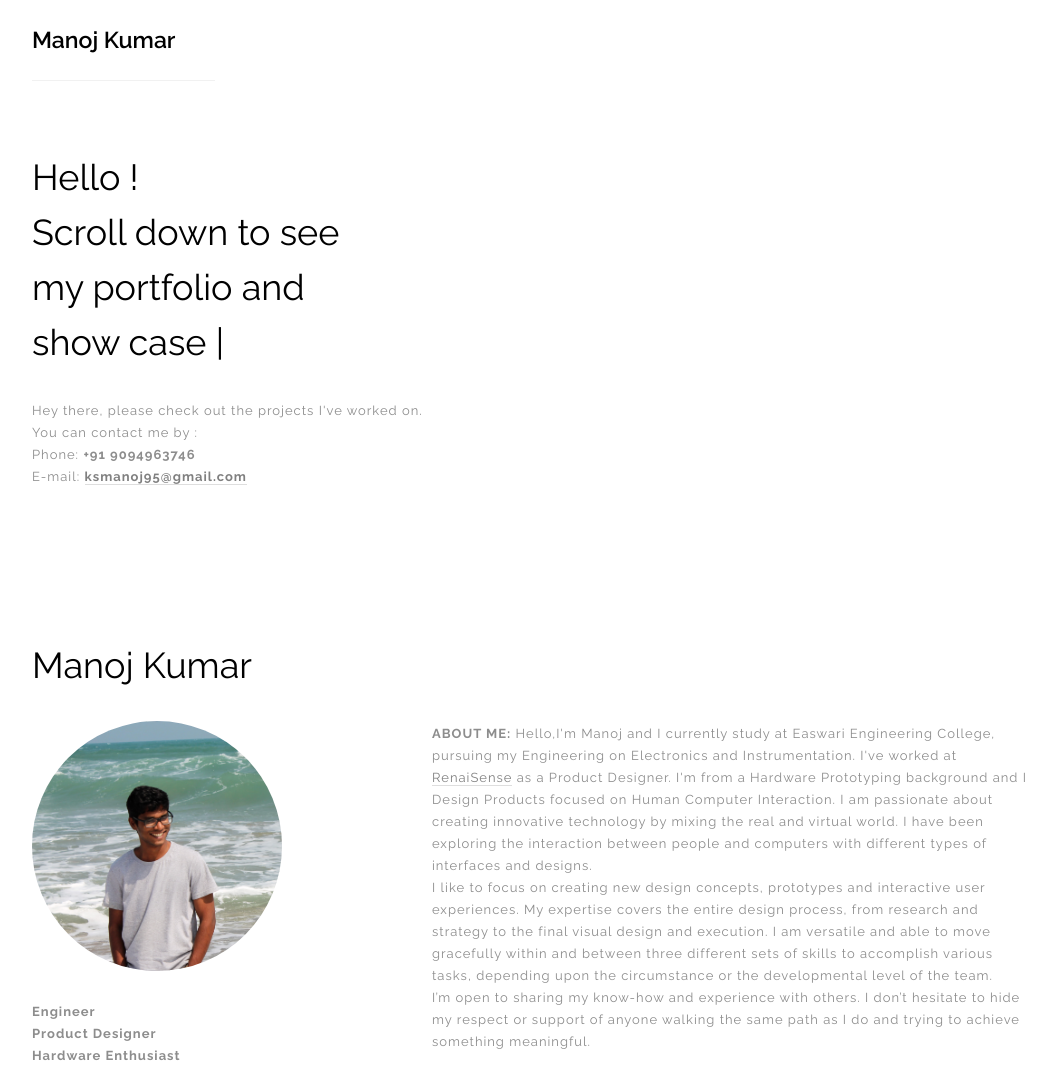
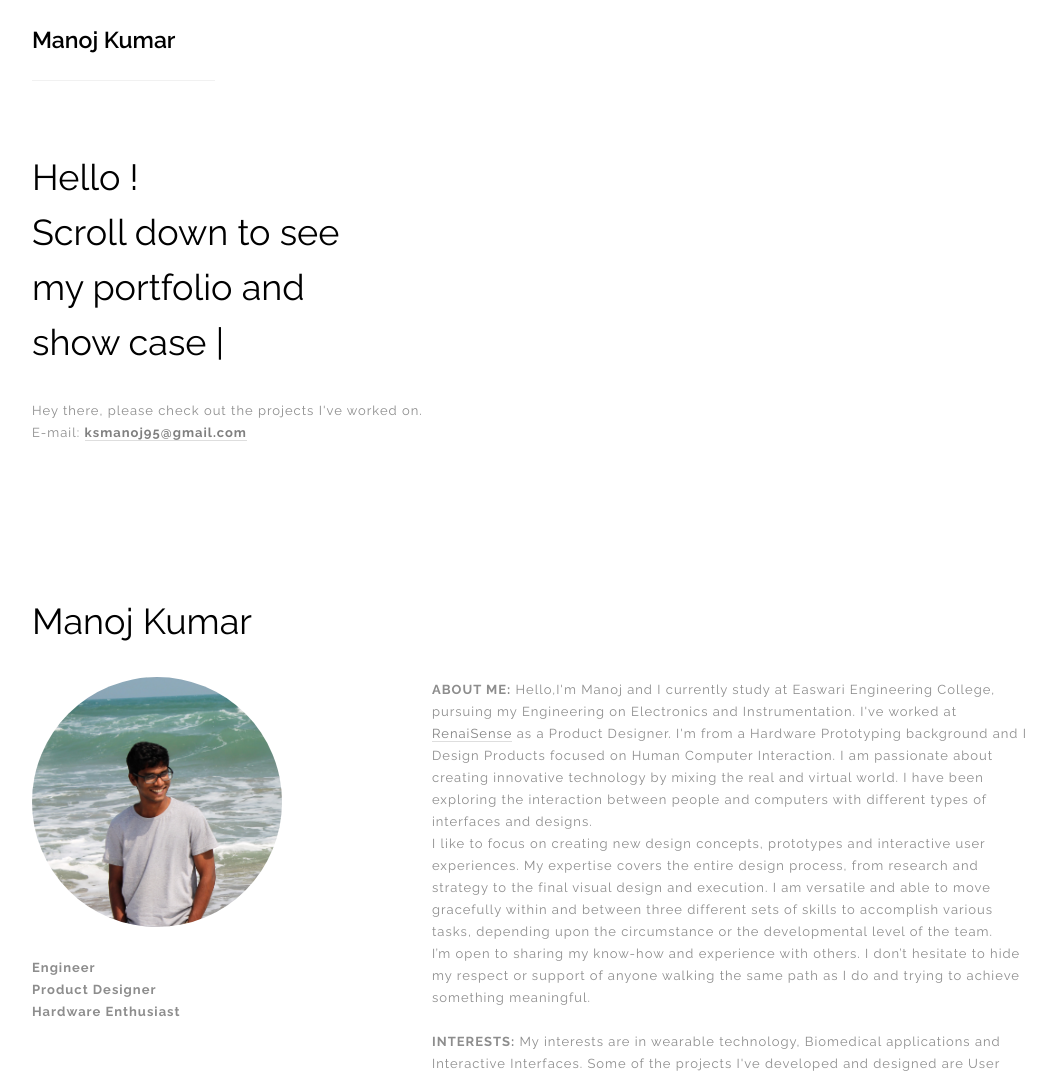
Before and after one commit to Ksmanoj95/Ksmanoj95.github.io, a plain HTML site: page index.html in a window 1280 px wide. Shown: the top 1071 px of the page, without its empty margins (108-1164 px from the left). Drawn offline with Linux system fonts and the light colour scheme.

Commit message:
Update index.html

```diff
--- a/index.html
+++ b/index.html
@@ -88,7 +88,7 @@ div.absolute {
 
           <h1>Hello !<br/>Scroll down to see<br> my portfolio and</h1>
           <h1 class="typewrite"><span>Resume</span></h1> <!--Change on script.js-->
-          <p>Hey there, please check out the projects I've worked on. <br/> You can contact me by : <br/>Phone: <strong>+91 9094963746</strong><br/>E-mail: <a href="mailto:mail@kmanoj.com" style="color: gray;">
+          <p>Hey there, please check out the projects I've worked on.<br/>E-mail: <a href="mailto:mail@kmanoj.com" style="color: gray;">
           <strong>ksmanoj95@gmail.com</strong></a></p>
         </div>
 
```
